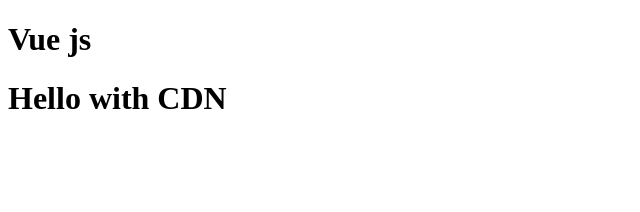
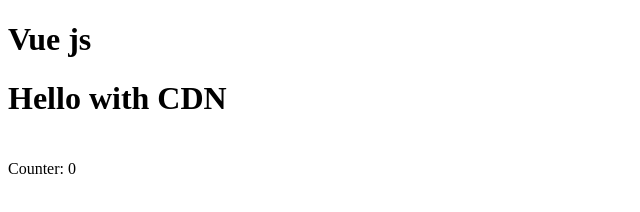
Before and after one commit to Dhineshkumaru/Training-CDN-app, a plain HTML site: page index.html in a window 1280 px wide. Shown: the full height of the page, 0-640 px from the left. Drawn offline with nearby package versions, Linux system fonts and the light colour scheme.

Commit message:
Few changes done.

```diff
--- a/index.html
+++ b/index.html
@@ -10,8 +10,11 @@
     <div id="app">
         <!-- {{message}} -->
     </div>
+    <div id="counter">
+        Counter: {{ counter }}
+      </div>
 
-    <script src="./vue.js"></script>
+    <script src="./main.js"></script>
 </body>
 
 </html>
--- /dev/null
+++ b/main.js
@@ -0,0 +1,19 @@
+// import App from './App'
+
+const app = Vue.createApp({
+  template:`
+  <h1>Vue js</h1>
+  <h1>Hello with CDN<h1>
+  `
+});
+app.mount("#app");
+
+const Counter =Vue.createApp({
+  data() {
+    return {
+      counter: 0
+    }
+  }
+});
+
+Counter.mount('#counter');
--- a/vue.js
+++ /dev/null
@@ -1,7 +0,0 @@
-const app = Vue.createApp({
-  template:`
-  <h1>Vue js</h1>
-  <h1>Hello with CDN<h1>
-  `
-});
-app.mount("#app")
```
Also changed, not shown: App.js (added).
